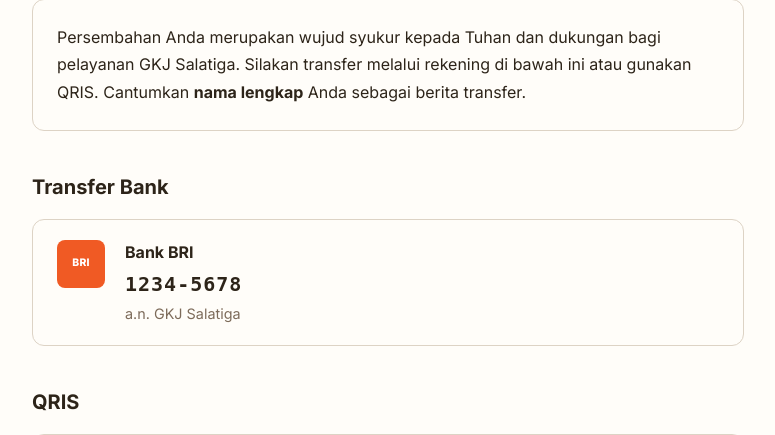
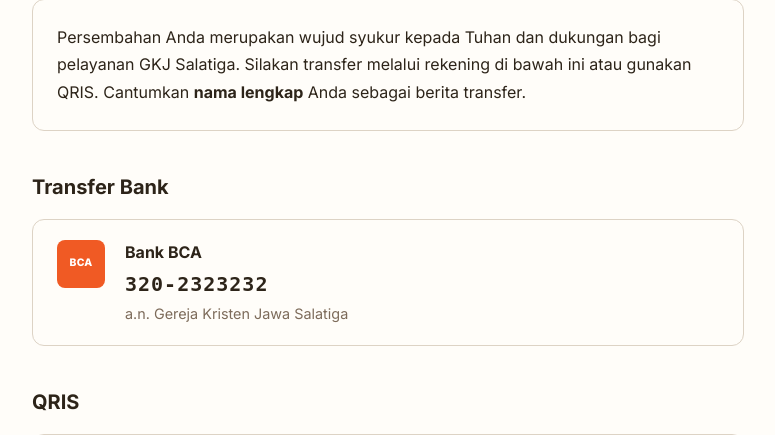
Before and after one commit to susantodjoko/website_for_church, a Django app: page /giving/ in a window 1280 px wide. Shown: the part 395-830 px from the top of the page, without its empty margins (252-1027 px from the left). Run offline with Django 5.2, Linux system fonts and the light colour scheme; data that the repository does not hold is empty; parts of the project's set-up code (start-up, migrations or seed data) failed here and were passed over.

Commit message:
fix: update giving page bank details to BCA and refresh QRIS image
Also remove unused static images.

Co-Authored-By: Claude Sonnet 5 <noreply@anthropic.com>

```diff
--- a/website/templates/website/giving.html
+++ b/website/templates/website/giving.html
@@ -27,12 +27,12 @@
 
       <div style="border: 1px solid var(--color-border); border-radius: 12px; padding: 1.25rem 1.5rem; display: flex; gap: 1.25rem; align-items: flex-start;">
         <div style="width: 48px; height: 48px; background: #f05a24; border-radius: 8px; display: flex; align-items: center; justify-content: center; flex-shrink: 0;">
-          <span style="color: #fff; font-weight: 800; font-size: 0.65rem; letter-spacing: 0.02em;">BRI</span>
+          <span style="color: #fff; font-weight: 800; font-size: 0.65rem; letter-spacing: 0.02em;">BCA</span>
         </div>
         <div>
-          <p style="font-weight: 700; margin: 0 0 0.15rem;">Bank BRI</p>
-          <p style="font-size: 1.25rem; font-family: monospace; font-weight: 700; letter-spacing: 0.05em; margin: 0 0 0.15rem;">1234-5678</p>
-          <p style="color: var(--color-text-muted); margin: 0; font-size: 0.9rem;">a.n. GKJ Salatiga</p>
+          <p style="font-weight: 700; margin: 0 0 0.15rem;">Bank BCA</p>
+          <p style="font-size: 1.25rem; font-family: monospace; font-weight: 700; letter-spacing: 0.05em; margin: 0 0 0.15rem;">320-2323232</p>
+          <p style="color: var(--color-text-muted); margin: 0; font-size: 0.9rem;">a.n. Gereja Kristen Jawa Salatiga</p>
         </div>
       </div>
 
```
Also changed, not shown: static/images/image.jpg (deleted), static/images/images.png (deleted), static/images/qris_persembahan.png.
